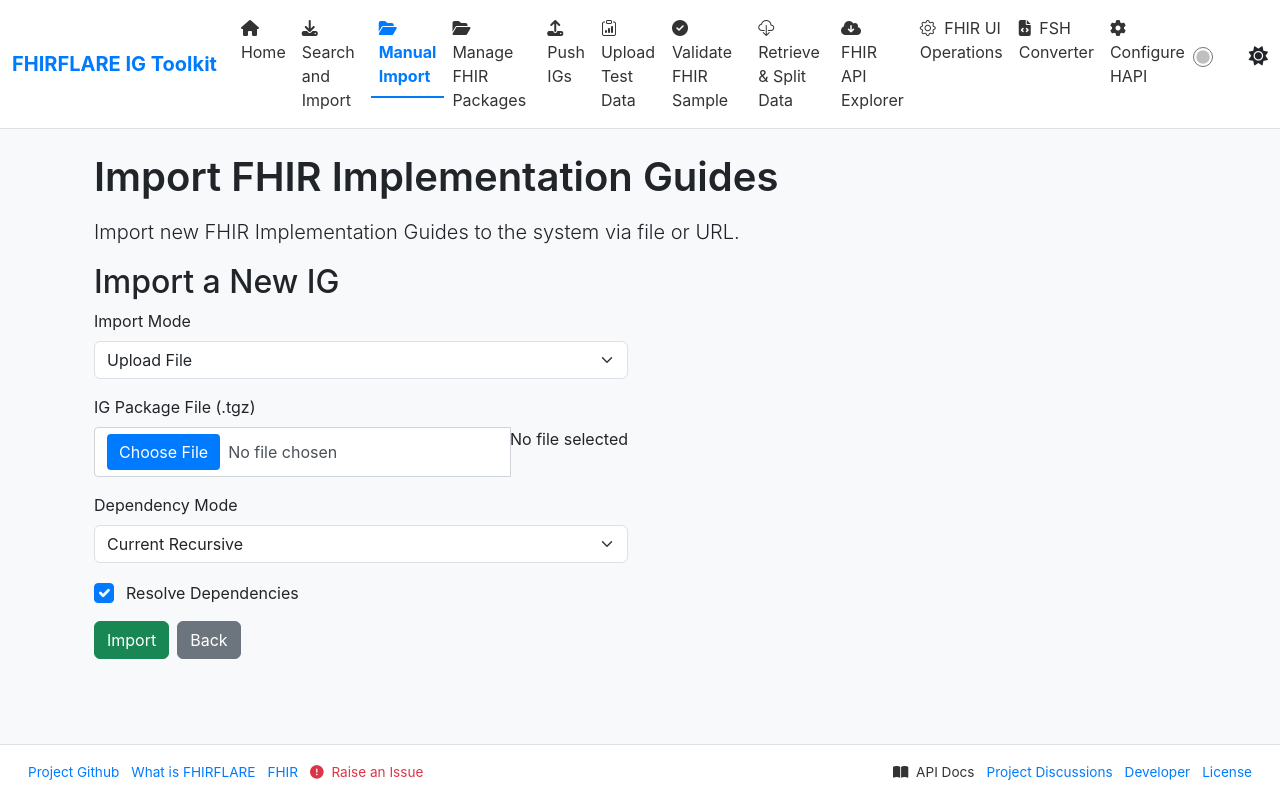
After one commit to jgsuess/FHIRFLARE-IG-Toolkit, a Flask app: page /manual-import-ig in a window 1280 px wide. The commit adds this page. Run offline with Flask 3, Linux system fonts and the light colour scheme; some libraries are stand-ins or nearby versions.

Commit message:
update
New Feature - Manual Upload IG file / or from URL.

this allows users to use IG's tat are not yet Published to registries

```diff
--- a/app.py
+++ b/app.py
@@ -38,9 +38,10 @@
     HAS_PACKAGING_LIB,
     pkg_version,
     get_package_description,
-    safe_parse_version
+    safe_parse_version,
+    import_manual_package_and_dependencies
 )
-from forms import IgImportForm, ValidationForm, FSHConverterForm, TestDataUploadForm, RetrieveSplitDataForm
+from forms import IgImportForm, ManualIgImportForm, ValidationForm, FSHConverterForm, TestDataUploadForm, RetrieveSplitDataForm
 from wtforms import SubmitField
 from package import package_bp
 from flasgger import Swagger, swag_from # Import Flasgger
@@ -517,6 +518,74 @@
 @app.route('/config-hapi')
 def config_hapi():
     return render_template('config_hapi.html', site_name='FHIRFLARE IG Toolkit', now=datetime.datetime.now())
+
+@app.route('/manual-import-ig', methods=['GET', 'POST'])
+def manual_import_ig():
+    """
+    Handle manual import of FHIR Implementation Guides using file or URL uploads.
+    Uses ManualIgImportForm to support file and URL inputs without registry option.
+    """
+    form = ManualIgImportForm()
+    is_ajax = request.headers.get('X-Requested-With') == 'XMLHttpRequest' or request.headers.get('HX-Request') == 'true'
+
+    if form.validate_on_submit():
+        import_mode = form.import_mode.data
+        dependency_mode = form.dependency_mode.data
+        resolve_dependencies = form.resolve_dependencies.data
+        while not log_queue.empty():
+            log_queue.get()
+
+        try:
+            if import_mode == 'file':
+                tgz_file = form.tgz_file.data
+                temp_dir = tempfile.mkdtemp()
+                temp_path = os.path.join(temp_dir, secure_filename(tgz_file.filename))
+                tgz_file.save(temp_path)
+                result = import_manual_package_and_dependencies(temp_path, dependency_mode=dependency_mode, is_file=True, resolve_dependencies=resolve_dependencies)
+                identifier = result.get('requested', tgz_file.filename)
+                shutil.rmtree(temp_dir, ignore_errors=True)
+            elif import_mode == 'url':
+                tgz_url = form.tgz_url.data
+                result = import_manual_package_and_dependencies(tgz_url, dependency_mode=dependency_mode, is_url=True, resolve_dependencies=resolve_dependencies)
+                identifier = result.get('requested', tgz_url)
+
+            if result['errors'] and not result['downloaded']:
+                error_msg = result['errors'][0]
+                simplified_msg = error_msg
+                if "HTTP error" in error_msg and "404" in error_msg:
+                    simplified_msg = "Package not found (404). Check input."
+                elif "HTTP error" in error_msg:
+                    simplified_msg = f"Error: {error_msg.split(': ', 1)[-1]}"
+                elif "Connection error" in error_msg:
+                    simplified_msg = "Could not connect to source."
+                flash(f"Failed to import {identifier}: {simplified_msg}", "error")
+                logger.error(f"Manual import failed for {identifier}: {error_msg}")
+                if is_ajax:
+                    return jsonify({"status": "error", "message": simplified_msg}), 400
+                return render_template('manual_import_ig.html', form=form, site_name='FHIRFLARE IG Toolkit', now=datetime.datetime.now())
+            else:
+                if result['errors']:
+                    flash(f"Partially imported {identifier} with errors. Check logs.", "warning")
+                    for err in result['errors']:
+                        logger.warning(f"Manual import warning for {identifier}: {err}")
+                else:
+                    flash(f"Successfully imported {identifier}! Mode: {dependency_mode}", "success")
+                if is_ajax:
+                    return jsonify({"status": "success", "message": f"Imported {identifier}", "redirect": url_for('view_igs')}), 200
+                return redirect(url_for('view_igs'))
+        except Exception as e:
+            logger.error(f"Unexpected error during manual IG import: {str(e)}", exc_info=True)
+            flash(f"An unexpected error occurred: {str(e)}", "error")
+            if is_ajax:
+                return jsonify({"status": "error", "message": str(e)}), 500
+            return render_template('manual_import_ig.html', form=form, site_name='FHIRFLARE IG Toolkit', now=datetime.datetime.now())
+    else:
+        for field, errors in form.errors.items():
+            for error in errors:
+                flash(f"Error in {getattr(form, field).label.text}: {error}", "danger")
+        if is_ajax:
+            return jsonify({"status": "error", "message": "Form validation failed", "errors": form.errors}), 400
+        return render_template('manual_import_ig.html', form=form, site_name='FHIRFLARE IG Toolkit', now=datetime.datetime.now())
 
 @app.route('/import-ig', methods=['GET', 'POST'])
 def import_ig():
--- a/forms.py
+++ b/forms.py
@@ -74,6 +74,62 @@
         ('tree-shaking', 'Tree Shaking (Only Used Dependencies)')
     ], default='recursive')
     submit = SubmitField('Import')
+
+class ManualIgImportForm(FlaskForm):
+    """Form for manual importing Implementation Guides via file or URL."""
+    import_mode = SelectField('Import Mode', choices=[
+        ('file', 'Upload File'),
+        ('url', 'From URL')
+    ], default='file', validators=[DataRequired()])
+    tgz_file = FileField('IG Package File (.tgz)', validators=[Optional()],
+                         render_kw={'accept': '.tgz'})
+    tgz_url = StringField('IG Package URL', validators=[Optional(), URL()],
+                          render_kw={'placeholder': 'e.g., https://example.com/hl7.fhir.au.core-1.1.0-preview.tgz'})
+    dependency_mode = SelectField('Dependency Mode', choices=[
+        ('recursive', 'Current Recursive'),
+        ('patch-canonical', 'Patch Canonical Versions'),
+        ('tree-shaking', 'Tree Shaking (Only Used Dependencies)')
+    ], default='recursive')
+    resolve_dependencies = BooleanField('Resolve Dependencies', default=True,
+                                       render_kw={'class': 'form-check-input'})
+    submit = SubmitField('Import')
+
+    def validate(self, extra_validators=None):
+        if not super().validate(extra_validators):
+            return False
+        mode = self.import_mode.data
+        has_file = request and request.files and self.tgz_file.name in request.files and request.files[self.tgz_file.name].filename != ''
+        has_url = bool(self.tgz_url.data)  # Convert to boolean: True if non-empty string
+
+        # Ensure exactly one input method is used
+        inputs_provided = sum([has_file, has_url])
+        if inputs_provided != 1:
+            if inputs_provided == 0:
+                self.import_mode.errors.append('Please provide input for one import method (File or URL).')
+            else:
+                self.import_mode.errors.append('Please use only one import method at a time.')
+            return False
+
+        # Validate based on import mode
+        if mode == 'file':
+            if not has_file:
+                self.tgz_file.errors.append('A .tgz file is required for File import.')
+                return False
+            if not self.tgz_file.data.filename.lower().endswith('.tgz'):
+                self.tgz_file.errors.append('File must be a .tgz file.')
+                return False
+        elif mode == 'url':
+            if not has_url:
+                self.tgz_url.errors.append('A valid URL is required for URL import.')
+                return False
+            if not self.tgz_url.data.lower().endswith('.tgz'):
+                self.tgz_url.errors.append('URL must point to a .tgz file.')
+                return False
+        else:
+            self.import_mode.errors.append('Invalid import mode selected.')
+            return False
+
+        return True
 
 class ValidationForm(FlaskForm):
     """Form for validating FHIR samples."""
@@ -246,7 +302,7 @@
             if self.auth_type.data == 'basicAuth':
                 if not self.basic_auth_username.data:
                     self.basic_auth_username.errors.append('Username is required for Basic Authentication with a custom URL.')
-                    return False
+                return False
                 if not self.basic_auth_password.data:
                     self.basic_auth_password.errors.append('Password is required for Basic Authentication with a custom URL.')
                     return False
--- a/templates/base.html
+++ b/templates/base.html
@@ -770,6 +770,9 @@
                         <a class="nav-link {% if request.path == '/search-and-import' %}active{% endif %}" href="{{ url_for('search_and_import') }}"><i class="fas fa-download me-1"></i> Search and Import</a>
                     </li>
                     <li class="nav-item">
+                        <a class="nav-link {{ 'active' if request.endpoint == 'manual_import_ig' else '' }}" href="{{ url_for('manual_import_ig') }}"><i class="fas fa-folder-open me-1"></i> Manual Import</a>
+                    </li>
+                    <li class="nav-item">
                         <a class="nav-link {{ 'active' if request.endpoint == 'view_igs' else '' }}" href="{{ url_for('view_igs') }}"><i class="fas fa-folder-open me-1"></i> Manage FHIR Packages</a>
                     </li>
                     <li class="nav-item">
--- /dev/null
+++ b/templates/manual_import_ig.html
@@ -0,0 +1,194 @@
+{% extends "base.html" %}
+{% from "_form_helpers.html" import render_field %}
+
+{% block content %}
+<div class="container">
+    {% include "_flash_messages.html" %}
+
+    <h1 class="mt-4 mb-3">Import FHIR Implementation Guides</h1>
+    <div class="row">
+        <div class="col-md-12">
+            <p class="lead">Import new FHIR Implementation Guides to the system via file or URL.</p>
+        </div>
+    </div>
+
+    <div class="row">
+        <div class="col-md-6">
+            <h2>Import a New IG</h2>
+            <form id="manual-import-ig-form" method="POST" action="{{ url_for('manual_import_ig') }}" enctype="multipart/form-data">
+                {{ form.hidden_tag() }}
+                <div class="mb-3">
+                    {{ render_field(form.import_mode, class="form-select") }}
+                </div>
+                <div id="file-field" class="{% if form.import_mode.data != 'file' %}d-none{% endif %}">
+                    <div class="mb-3">
+                        <label for="tgz_file" class="form-label">IG Package File (.tgz)</label>
+                        <div class="input-group">
+                            <input type="file" name="tgz_file" id="tgz_file" accept=".tgz" class="form-control custom-file-input">
+                            <span id="file-label" class="custom-file-label">No file selected</span>
+                        </div>
+                        {% if form.tgz_file.errors %}
+                            <div class="form-error">
+                                {% for error in form.tgz_file.errors %}
+                                    <p>{{ error }}</p>
+                                {% endfor %}
+                            </div>
+                        {% endif %}
+                    </div>
+                </div>
+                <div id="url-field" class="{% if form.import_mode.data != 'url' %}d-none{% endif %}">
+                    <div class="mb-3">
+                        {{ render_field(form.tgz_url, class="form-control url-input") }}
+                    </div>
+                </div>
+                <div class="mb-3">
+                    {{ render_field(form.dependency_mode, class="form-select") }}
+                </div>
+                <div class="form-check mb-3">
+                    {{ form.resolve_dependencies(type="checkbox", class="form-check-input") }}
+                    <label class="form-check-label" for="resolve_dependencies">Resolve Dependencies</label>
+                    {% if form.resolve_dependencies.errors %}
+                        <div class="form-error">
+                            {% for error in form.resolve_dependencies.errors %}
+                                <p>{{ error }}</p>
+                            {% endfor %}
+                        </div>
+                    {% endif %}
+                </div>
+                <div class="d-grid gap-2 d-sm-flex mt-3">
+                    {{ form.submit(class="btn btn-success", id="submit-btn") }}
+                    <a href="{{ url_for('index') }}" class="btn btn-secondary">Back</a>
+                </div>
+            </form>
+        </div>
+    </div>
+</div>
+
+<style>
+    .form-error {
+        color: #dc3545;
+        font-size: 0.875rem;
+        margin-top: 0.25rem;
+    }
+    .custom-file-input {
+        width: 100%;
+        padding: 0.375rem 0.75rem;
+        font-size: 1rem;
+        line-height: 1.5;
+        color: #495057;
+        background-color: #fff;
+        border: 1px solid #ced4da;
+        border-radius: 0.25rem;
+        cursor: pointer;
+    }
+    .custom-file-input::-webkit-file-upload-button {
+        display: none;
+    }
+    .custom-file-input::before {
+        content: 'Choose File';
+        display: inline-block;
+        background: #007bff;
+        color: #fff;
+        padding: 0.375rem 0.75rem;
+        border-radius: 0.25rem;
+        margin-right: 0.5rem;
+    }
+    .custom-file-input:hover::before {
+        background: #0056b3;
+    }
+    .custom-file-label {
+        display: inline-block;
+        overflow: hidden;
+        text-overflow: ellipsis;
+        white-space: nowrap;
+        vertical-align: middle;
+        max-width: 60%;
+    }
+    #file-field, #url-field {
+        display: none;
+    }
+    #file-field:not(.d-none), #url-field:not(.d-none) {
+        display: block;
+    }
+</style>
+
+<script>
+document.addEventListener('DOMContentLoaded', function() {
+    console.debug('DOMContentLoaded fired for manual_import_ig.html');
+
+    const importForm = document.getElementById('manual-import-ig-form');
+    const importModeSelect = document.querySelector('#import_mode');
+    const fileField = document.querySelector('#file-field');
+    const urlField = document.querySelector('#url-field');
+    const fileInput = document.querySelector('#tgz_file');
+    const fileLabel = document.querySelector('#file-label');
+    const urlInput = document.querySelector('#tgz_url');
+
+    // Debug DOM elements
+    console.debug('importForm:', !!importForm);
+    console.debug('importModeSelect:', !!importModeSelect);
+    console.debug('fileField:', !!fileField);
+    console.debug('urlField:', !!urlField);
+    console.debug('fileInput:', !!fileInput);
+    console.debug('fileLabel:', !!fileLabel);
+    console.debug('urlInput:', !!urlInput);
+
+    function toggleFields() {
+        if (!importModeSelect || !fileField || !urlField) {
+            console.error('Required elements for toggling not found');
+            return;
+        }
+        const mode = importModeSelect.value;
+        console.debug(`Toggling fields for mode: ${mode}`);
+        fileField.classList.toggle('d-none', mode !== 'file');
+        urlField.classList.toggle('d-none', mode !== 'url');
+        console.debug(`file-field d-none: ${fileField.classList.contains('d-none')}, url-field d-none: ${urlField.classList.contains('d-none')}`);
+    }
+
+    function updateFileLabel() {
+        if (fileInput && fileLabel) {
+            const fileName = fileInput.files.length > 0 ? fileInput.files[0].name : 'No file selected';
+            fileLabel.textContent = fileName;
+            console.debug(`Updated file label to: ${fileName}`);
+        } else {
+            console.warn('File input or label not found');
+        }
+    }
+
+    if (importModeSelect) {
+        importModeSelect.addEventListener('change', function() {
+            console.debug('Import mode changed to:', importModeSelect.value);
+            toggleFields();
+        });
+        toggleFields();
+    } else {
+        console.error('Import mode select not found');
+    }
+
+    if (fileInput) {
+        fileInput.addEventListener('change', function() {
+            console.debug('File input changed');
+            updateFileLabel();
+        });
+        updateFileLabel();
+    }
+
+    if (urlInput) {
+        urlInput.addEventListener('input', function() {
+            console.debug(`URL input value: ${urlInput.value}`);
+        });
+    }
+
+    if (importForm) {
+        importForm.addEventListener('submit', function(evt) {
+            console.debug('Form submission triggered');
+            if (!importForm.checkValidity()) {
+                evt.preventDefault();
+                console.error('Form validation failed');
+                importForm.reportValidity();
+            }
+        });
+    }
+});
+</script>
+{% endblock %}
```
Also changed, not shown: services.py (+219 -0 lines).
